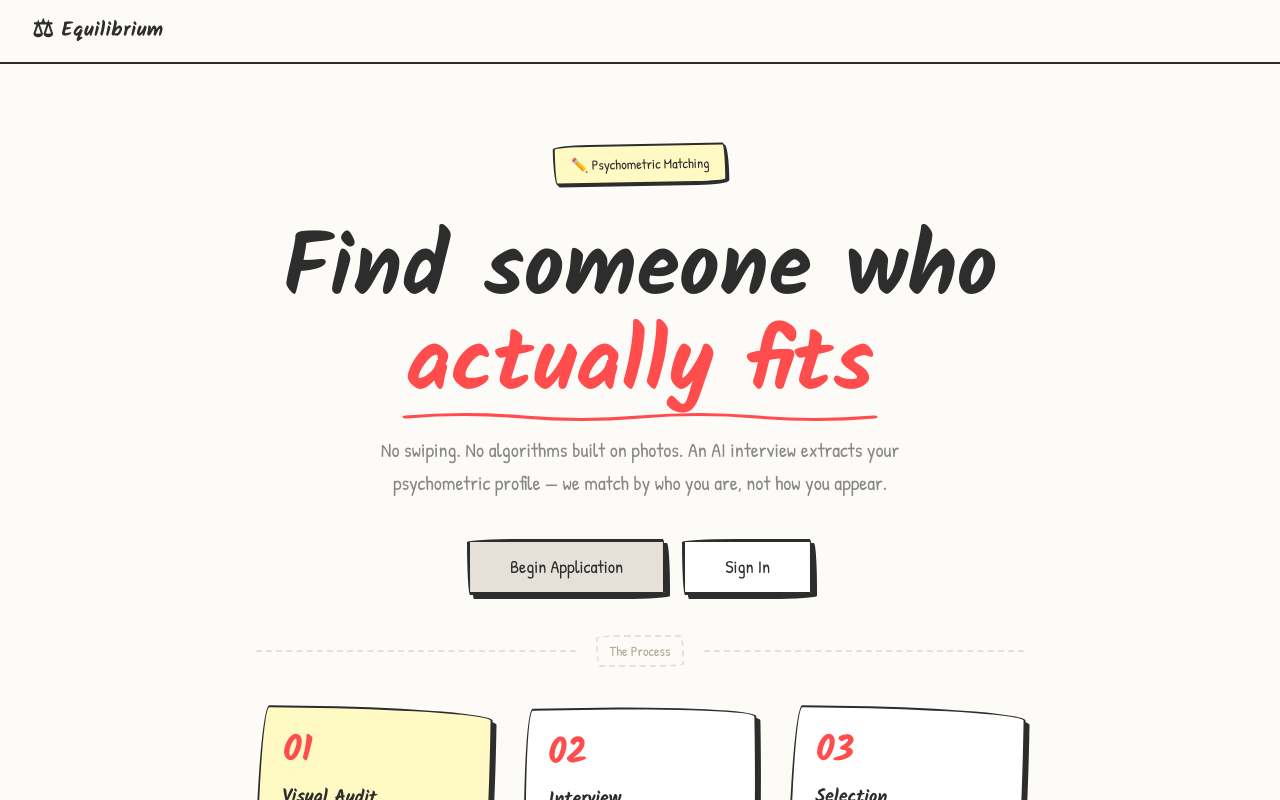
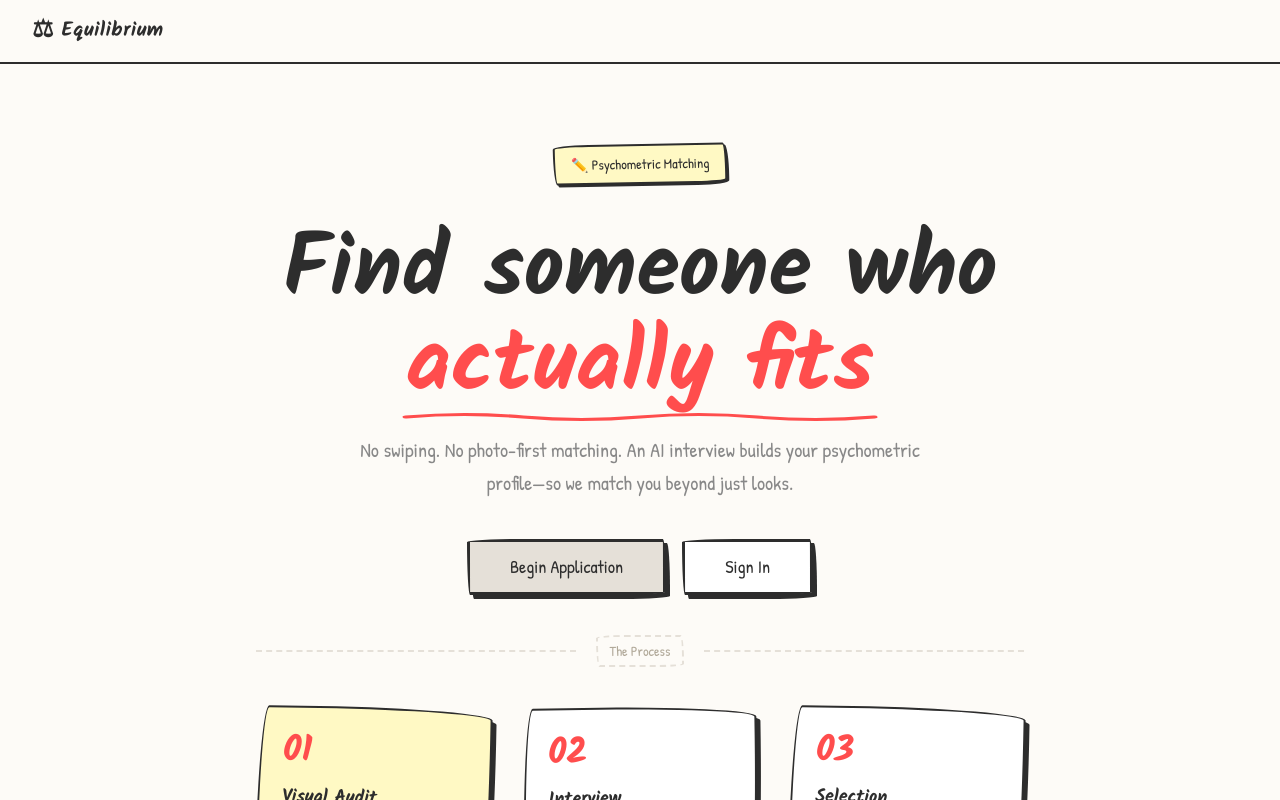
Before and after one commit to Ashi769/project-equilibrium, a Next.js app in the folder frontend/: page / in a window 1280 px wide. Shown: the top 800 px of the page. Built offline with nearby package versions, Linux system fonts and the light colour scheme; no server answers.

Commit message:
Update subtext on home page

```diff
--- a/frontend/app/page.tsx
+++ b/frontend/app/page.tsx
@@ -76,8 +76,8 @@ export default function Home() {
               </span>
             </h1>
             <p className="text-lg md:text-xl max-w-xl mx-auto leading-relaxed" style={{ color: "var(--muted)" }}>
-              No swiping. No algorithms built on photos. An AI interview extracts your
-              psychometric profile — we match by who you are, not how you appear.
+              No swiping. No photo-first matching.
+              An AI interview builds your psychometric profile—so we match you beyond just looks.
             </p>
           </div>
 
```
